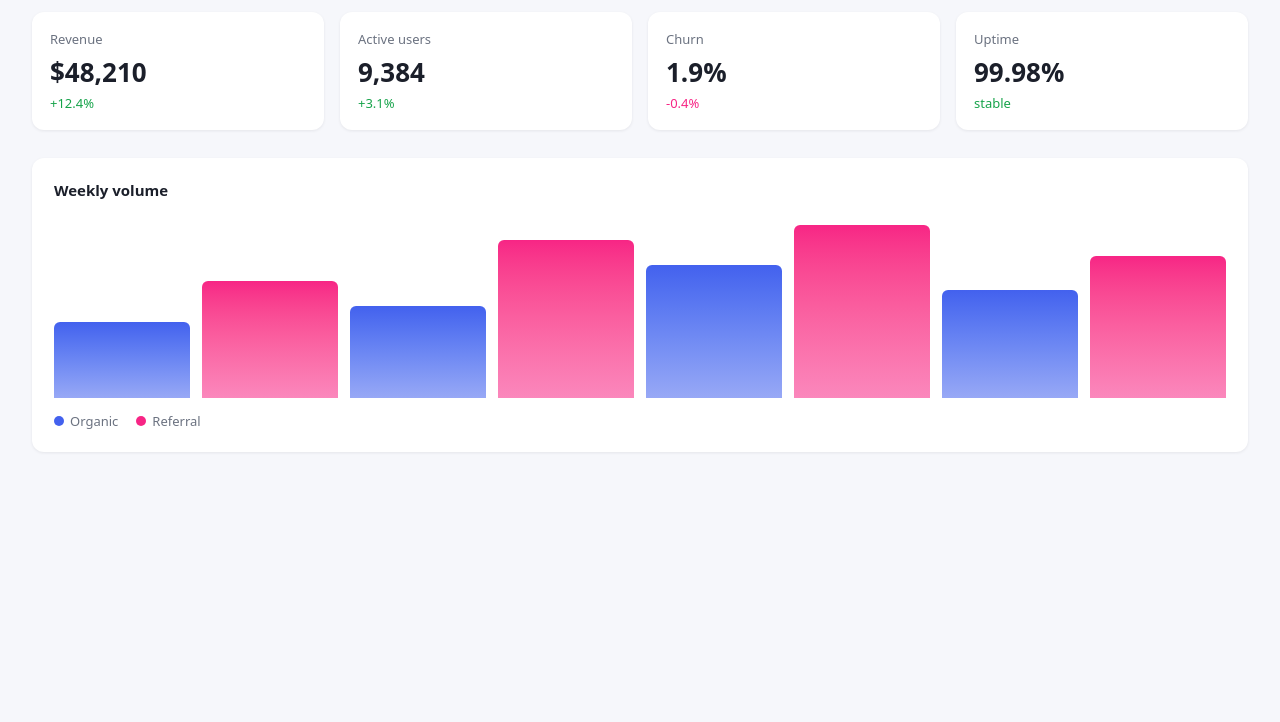
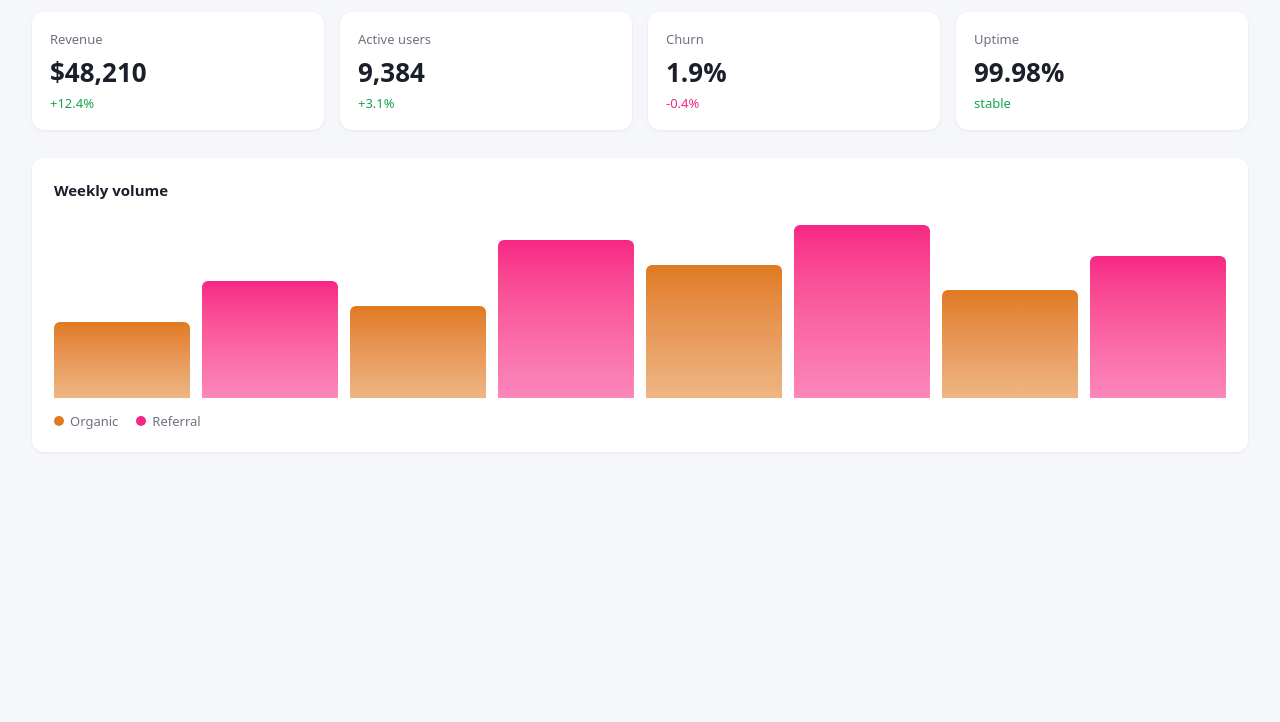
Before and after one commit to T4rk1n/nitpix-demo, a website: page site/index.html in a window 1280 px wide. Shown: the part 78-800 px from the top of the page. Drawn offline with Linux system fonts and the light colour scheme.

Commit message:
Change accent color to orange
Demo PR: this should trip the nitpix visual review.

Co-Authored-By: Claude Opus 4.8 <noreply@anthropic.com>

```diff
--- a/site/styles.css
+++ b/site/styles.css
@@ -1,6 +1,6 @@
 /* Change these variables in a PR to trigger a visual diff. */
 :root {
-  --accent: #4361ee;
+  --accent: #e07a1f;
   --accent-2: #f72585;
   --bg: #f6f7fb;
   --card-bg: #ffffff;
```
